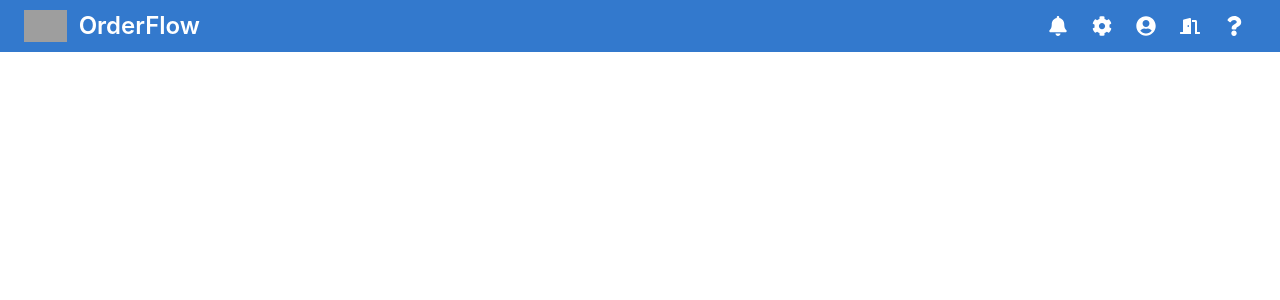
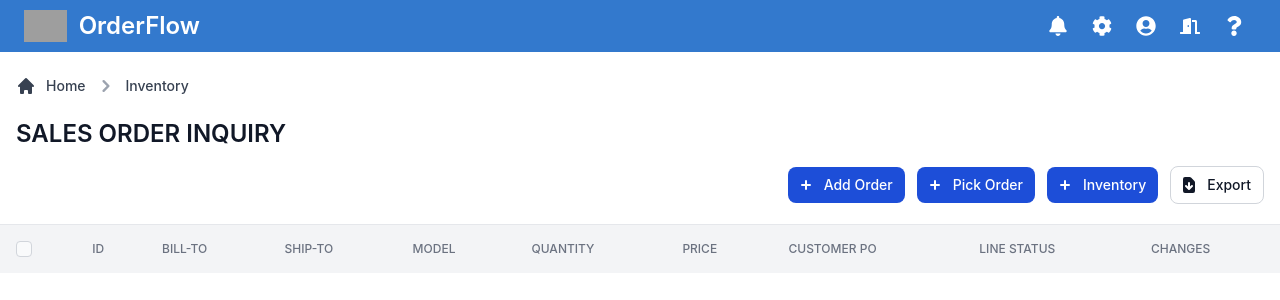
Before and after one commit to jcho-project/orderflow, a React (Create React App) app: page /inventory in a window 1280 px wide. Shown: the top 300 px of the page. Built offline with nearby package versions, Linux system fonts and the light colour scheme; grey boxes are pictures that could not be loaded.

Commit message:
add initial list template for inventory page and add redirect button in Home to Inventory // require change in column headers to match inventory page

```diff
--- a/src/pages/Home.jsx
+++ b/src/pages/Home.jsx
@@ -12,10 +12,6 @@ function Home() {
   useEffect(() => {
     setUser(auth.currentUser)
   })
-
-  const handleOrderRedirect = () => {
-    navigate("/orders")
-  }
 
   return (
     <>
@@ -35,7 +31,8 @@ function Home() {
           </div>
         </div>
       </div>
-      <button onClick={handleOrderRedirect}>Orders</button>
+      <button onClick={() => navigate("/orders")}>Orders</button>
+      <button onClick={() => navigate("/inventory")}>Inventory</button>
     </>
   );
 }
--- a/src/pages/Inventory.jsx
+++ b/src/pages/Inventory.jsx
@@ -1,5 +1,100 @@
 function Inventory() {
-    console.log("This is the Inventory Page")
+
+  const columns = [
+    { accessor: 'id', label: 'id' },
+    { accessor: 'bill-to', label: 'Bill-To' },
+    { accessor: 'ship-to', label: 'Ship-To' },
+    { accessor: 'model', label: 'Model' },
+    { accessor: 'quantity', label: 'Quantity' },
+    { accessor: 'price', label: 'Price' },
+    { accessor: 'customer_po', label: 'Customer PO' },
+    { accessor: 'line_status', label: 'Line Status' },
+  ];
+
+  return(
+    <>
+      {/* Breadcrumbs & Title */}
+      <div className="p-4 bg-white block sm:flex items-center justify-between border-b border-gray-200 lg:mt-1.5 dark:bg-gray-800 dark:border-gray-700">
+        <div className="w-full mb-1">
+          <div className="mb-4">
+            <nav className="flex mb-5" aria-label="Breadcrumb">
+              <ol className="inline-flex items-center space-x-1 text-sm font-medium md:space-x-2">
+                <li className="inline-flex items-center">
+                  <a href="/" className="inline-flex items-center text-gray-700 hover:text-primary-600 dark:text-gray-300 dark:hover:text-white">
+                    <svg className="w-5 h-5 mr-2.5" fill="currentColor" viewBox="0 0 20 20" xmlns="http://www.w3.org/2000/svg"><path d="M10.707 2.293a1 1 0 00-1.414 0l-7 7a1 1 0 001.414 1.414L4 10.414V17a1 1 0 001 1h2a1 1 0 001-1v-2a1 1 0 011-1h2a1 1 0 011 1v2a1 1 0 001 1h2a1 1 0 001-1v-6.586l.293.293a1 1 0 001.414-1.414l-7-7z"></path></svg>
+                    Home
+                  </a>
+                </li>
+                <li>
+                  <div className="flex items-center">
+                    <svg className="w-6 h-6 text-gray-400" fill="currentColor" viewBox="0 0 20 20" xmlns="http://www.w3.org/2000/svg"><path fillRule="evenodd" d="M7.293 14.707a1 1 0 010-1.414L10.586 10 7.293 6.707a1 1 0 011.414-1.414l4 4a1 1 0 010 1.414l-4 4a1 1 0 01-1.414 0z" clipRule="evenodd"></path></svg>
+                    <a href="/inventory" className="ml-1 text-gray-700 hover:text-primary-600 md:ml-2 dark:text-gray-300 dark:hover:text-white">Inventory</a>
+                  </div>
+                </li>
+              </ol>
+            </nav>
+            <h1 className="text-xl font-semibold text-gray-900 sm:text-2xl dark:text-white">SALES ORDER INQUIRY</h1>
+          </div>
+
+          {/* Searchbar / Icons / Add Order */}
+          <div className="sm:flex">
+            <div className="flex items-center ml-auto space-x-2 sm:space-x-3">
+              <button type="button" data-modal-toggle="add-user-modal" className="inline-flex items-center justify-center w-1/2 px-3 py-2 text-sm font-medium text-center text-white rounded-lg bg-primary-700 hover:bg-primary-800 focus:ring-4 focus:ring-primary-300 sm:w-auto dark:bg-primary-600 dark:hover:bg-primary-700 dark:focus:ring-primary-800">
+                <svg className="w-5 h-5 mr-2 -ml-1" fill="currentColor" viewBox="0 0 20 20" xmlns="http://www.w3.org/2000/svg"><path fillRule="evenodd" d="M10 5a1 1 0 011 1v3h3a1 1 0 110 2h-3v3a1 1 0 11-2 0v-3H6a1 1 0 110-2h3V6a1 1 0 011-1z" clipRule="evenodd"></path></svg>
+                Add Order
+              </button>
+              <button type="button" data-modal-toggle="add-user-modal" className="inline-flex items-center justify-center w-1/2 px-3 py-2 text-sm font-medium text-center text-white rounded-lg bg-primary-700 hover:bg-primary-800 focus:ring-4 focus:ring-primary-300 sm:w-auto dark:bg-primary-600 dark:hover:bg-primary-700 dark:focus:ring-primary-800">
+                <svg className="w-5 h-5 mr-2 -ml-1" fill="currentColor" viewBox="0 0 20 20" xmlns="http://www.w3.org/2000/svg"><path fillRule="evenodd" d="M10 5a1 1 0 011 1v3h3a1 1 0 110 2h-3v3a1 1 0 11-2 0v-3H6a1 1 0 110-2h3V6a1 1 0 011-1z" clipRule="evenodd"></path></svg>
+                Pick Order
+              </button>
+              <button type="button" data-modal-toggle="add-user-modal" className="inline-flex items-center justify-center w-1/2 px-3 py-2 text-sm font-medium text-center text-white rounded-lg bg-primary-700 hover:bg-primary-800 focus:ring-4 focus:ring-primary-300 sm:w-auto dark:bg-primary-600 dark:hover:bg-primary-700 dark:focus:ring-primary-800">
+                <svg className="w-5 h-5 mr-2 -ml-1" fill="currentColor" viewBox="0 0 20 20" xmlns="http://www.w3.org/2000/svg"><path fillRule="evenodd" d="M10 5a1 1 0 011 1v3h3a1 1 0 110 2h-3v3a1 1 0 11-2 0v-3H6a1 1 0 110-2h3V6a1 1 0 011-1z" clipRule="evenodd"></path></svg>
+                Inventory
+              </button>
+              <a href="#" className="inline-flex items-center justify-center w-1/2 px-3 py-2 text-sm font-medium text-center text-gray-900 bg-white border border-gray-300 rounded-lg hover:bg-gray-100 focus:ring-4 focus:ring-primary-300 sm:w-auto dark:bg-gray-800 dark:text-gray-400 dark:border-gray-600 dark:hover:text-white dark:hover:bg-gray-700 dark:focus:ring-gray-700">
+                <svg className="w-5 h-5 mr-2 -ml-1" fill="currentColor" viewBox="0 0 20 20" xmlns="http://www.w3.org/2000/svg"><path fillRule="evenodd" d="M6 2a2 2 0 00-2 2v12a2 2 0 002 2h8a2 2 0 002-2V7.414A2 2 0 0015.414 6L12 2.586A2 2 0 0010.586 2H6zm5 6a1 1 0 10-2 0v3.586l-1.293-1.293a1 1 0 10-1.414 1.414l3 3a1 1 0 001.414 0l3-3a1 1 0 00-1.414-1.414L11 11.586V8z" clipRule="evenodd"></path></svg>
+                Export
+              </a>
+            </div>
+          </div>
+        </div>
+      </div>
+
+      {/* Table */}
+      <div className="flex flex-col">
+        <div className="overflow-x-auto">
+          <div className="inline-block min-w-full align-middle">
+            <div className="overflow-hidden shadow">
+              <table className="min-w-full divide-y divide-gray-200 table-fixed dark:divide-gray-600">
+                <thead className="bg-gray-100 dark:bg-gray-700">
+                  <tr>
+                    <th scope="col" className="p-4">
+                      <div className="flex items-center">
+                        <input id="checkbox-all" type="checkbox" className="w-4 h-4 border-gray-300 rounded bg-gray-50 focus:ring-3 focus:ring-primary-300 dark:focus:ring-primary-600 dark:ring-offset-gray-800 dark:bg-gray-700 dark:border-gray-600" />
+                        <label htmlFor="checkbox-all" className="sr-only">checkbox</label>
+                      </div>
+                    </th>
+                    {columns.map((column) => {
+                      return (
+                        <th scope="col" className="p-4 text-xs font-medium text-left text-gray-500 uppercase dark:text-gray-400" key={column.accessor}>
+                          {column.label}
+                        </th>
+                      );
+                    })}
+                    <th scope="col" className="p-4 text-xs font-medium text-left text-gray-500 uppercase dark:text-gray-400">
+                      CHANGES
+                    </th>
+                  </tr>
+                </thead>
+                <tbody className="bg-white divide-y divide-gray-200 dark:bg-gray-800 dark:divide-gray-700">
+                </tbody>
+              </table>
+            </div>
+          </div>
+        </div>
+      </div>
+    </>
+  )
 }
 
 export default Inventory
```
